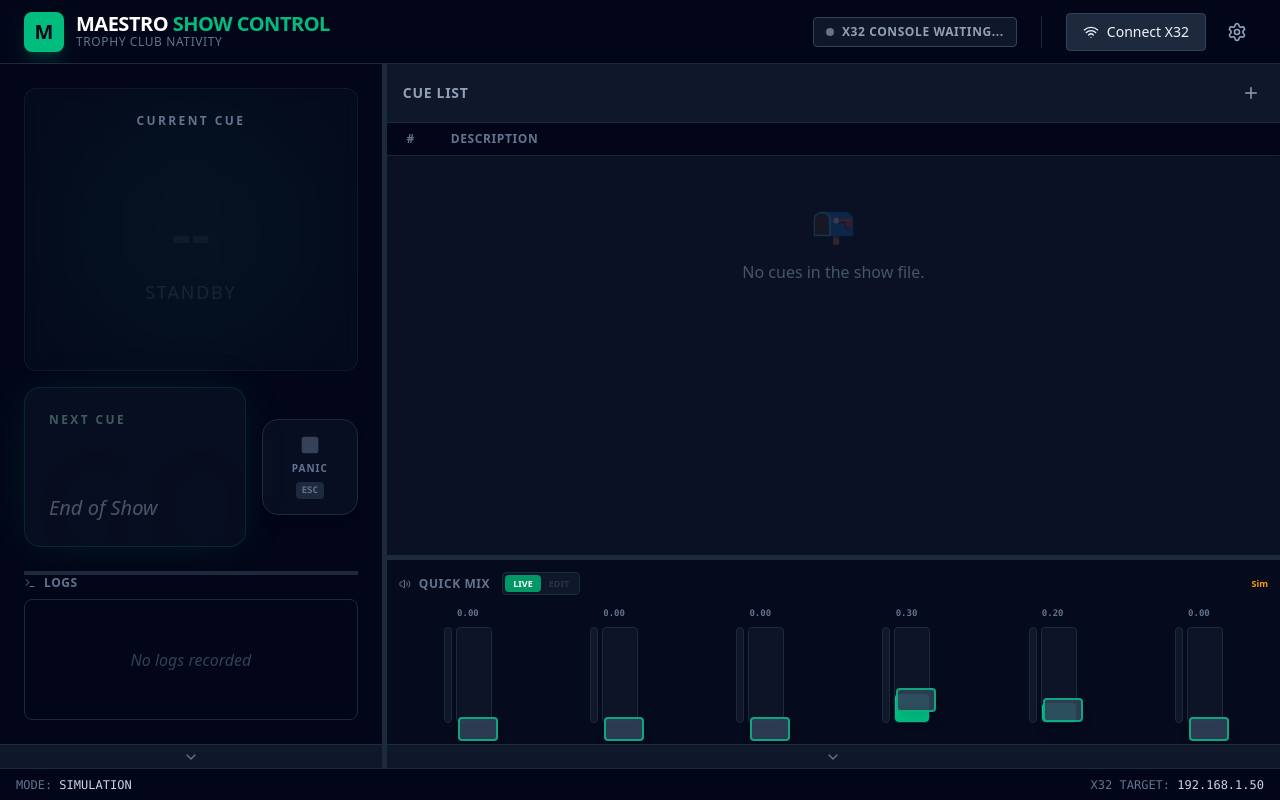
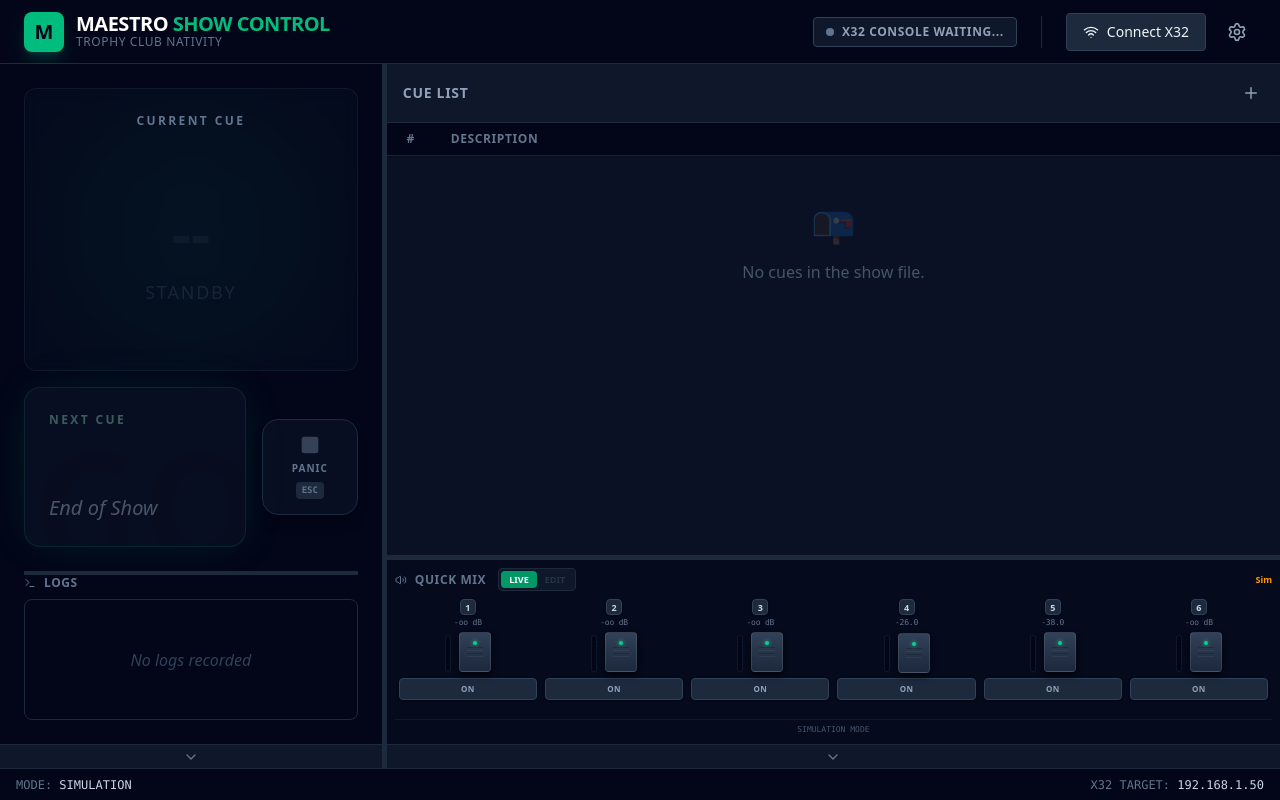
Before and after one commit to Oliver84/Maestro, a React (Vite) app: page / in a window 1280 px wide. Built offline with nearby package versions, Linux system fonts and the light colour scheme.

Commit message:
feat: Implement fader level display in dB and redesign QuickMix UI with improved fader interaction.

```diff
--- a/src/components/Sidebar/QuickMix.tsx
+++ b/src/components/Sidebar/QuickMix.tsx
@@ -3,6 +3,7 @@ import { Volume2 } from 'lucide-react';
 import { useAppStore } from '../../store/useAppStore';
 import { getOscClient } from '../../services/OscClient';
 import { throttle } from '../../utils/throttle';
+import { faderToDb } from '../../utils/audioMath';
 
 export const QuickMix: React.FC = () => {
   const {
@@ -84,7 +85,7 @@ export const QuickMix: React.FC = () => {
     if (mode === 'LIVE') {
       updateChannelFader(channelNum, newLevel);
       throttledSendFader(channelNum, newLevel);
-      console.log(`[QuickMix] Channel ${channelNum} fader: ${newLevel.toFixed(2)}`);
+      console.log(`[QuickMix] Channel ${channelNum} fader: ${newLevel.toFixed(2)} (${faderToDb(newLevel)})`);
     } else {
       // Edit Mode: Auto-save
       if (selectedCue) {
@@ -122,10 +123,21 @@ export const QuickMix: React.FC = () => {
     if (!fader) return;
 
     const rect = fader.getBoundingClientRect();
-    const y = e.clientY - rect.top;
-    const height = rect.height;
-    const newLevel = 1 - (y / height);
-    handleLevelChange(channelNum, Math.max(0, Math.min(1, newLevel)));
+    const capHeight = 40; // h-10 is 2.5rem = 40px
+    const travelHeight = rect.height - capHeight;
+
+    // Calculate y from bottom of the track
+    const yFromBottom = rect.height - (e.clientY - rect.top);
+
+    // Map to 0-1 range based on center of cap travel
+    // Center of cap at bottom = capHeight / 2
+    // Center of cap at top = rect.height - capHeight / 2
+    // Effective travel range = rect.height - capHeight
+
+    const rawLevel = (yFromBottom - (capHeight / 2)) / travelHeight;
+    const newLevel = Math.max(0, Math.min(1, rawLevel));
+
+    handleLevelChange(channelNum, newLevel);
   };
 
   const toggleMute = (channelNum: number) => {
@@ -202,8 +214,8 @@ export const QuickMix: React.FC = () => {
   }
 
   return (
-    <div className={`border-t border-slate-800 p-3 transition-colors ${mode === 'EDIT' ? 'bg-amber-950/20' : 'bg-slate-950/50'}`}>
-      <div className="flex items-center justify-between mb-3">
+    <div className={`h-full flex flex-col border-t border-slate-800 p-2 transition-colors overflow-hidden ${mode === 'EDIT' ? 'bg-amber-950/20' : 'bg-slate-950/50'}`}>
+      <div className="flex items-center justify-between mb-2 shrink-0">
         <div className="flex items-center gap-3">
           <h3 className="text-xs font-bold uppercase tracking-wider text-slate-500 flex items-center gap-2">
             <Volume2 size={12} />
@@ -214,8 +226,7 @@ export const QuickMix: React.FC = () => {
           <div className="flex bg-slate-900 rounded p-0.5 border border-slate-800">
             <button
               onClick={() => setMode('LIVE')}
-              className={`px-2 py-0.5 text-[9px] font-bold rounded transition-colors ${
-                mode === 'LIVE'
+              className={`px-2 py-0.5 text-[9px] font-bold rounded transition-colors ${mode === 'LIVE'
                 ? 'bg-emerald-600 text-white shadow-sm'
                 : 'text-slate-500 hover:text-slate-300'
                 }`}
@@ -225,8 +236,7 @@ export const QuickMix: React.FC = () => {
             <button
               onClick={() => selectedCueId && setMode('EDIT')}
               disabled={!selectedCueId}
-              className={`px-2 py-0.5 text-[9px] font-bold rounded transition-colors ${
-                mode === 'EDIT'
+              className={`px-2 py-0.5 text-[9px] font-bold rounded transition-colors ${mode === 'EDIT'
                 ? 'bg-amber-600 text-white shadow-sm'
                 : 'text-slate-500 hover:text-slate-300 disabled:opacity-30'
                 }`}
@@ -245,23 +255,38 @@ export const QuickMix: React.FC = () => {
         </div>
       </div>
 
-      <div className="grid gap-2" style={{ gridTemplateColumns: 'repeat(auto-fit, minmax(48px, 1fr))' }}>
+      <div className="flex-1 flex overflow-x-auto gap-2 pb-2 px-1 snap-x scrollbar-thin scrollbar-thumb-slate-700 scrollbar-track-transparent min-h-0">
         {displayChannels.map((channel) => {
           const { level, muted } = getChannelState(channel);
 
           return (
-          <div key={channel.number} className="flex flex-col items-center gap-1.5">
-            {/* Level display */}
-            <div className={`text-[9px] font-mono font-bold ${mode === 'EDIT' ? 'text-amber-500' : 'text-slate-500'}`}>
-              {level.toFixed(2)}
+            <div key={channel.number} className="flex flex-col items-center gap-0.5 snap-start min-w-[50px] flex-1">
+              {/* Header: Number & Level */}
+              <div className="flex flex-col items-center gap-0.5 mb-1 w-full">
+                {/* Channel Number Badge */}
+                <div className={`flex items-center justify-center w-4 h-4 rounded border shadow-sm transition-colors ${muted
+                    ? 'bg-slate-950 border-slate-900'
+                    : 'bg-slate-800 border-slate-700'
+                  }`}>
+                  <span className={`text-[9px] font-black ${muted ? 'text-slate-700' : 'text-slate-300'}`}>{channel.number}</span>
                 </div>
 
-            {/* Fader + Meter Container */}
-            <div className="flex gap-1">
+                {/* Level Value */}
+                <div className={`text-[8px] font-mono font-medium tracking-tight ${mode === 'EDIT' ? 'text-amber-500' : 'text-slate-500'}`}>
+                  {faderToDb(level)}
+                </div>
+              </div>
+
+              {/* Fader + Meter Group */}
+              <div className="flex gap-2 h-32 relative items-end justify-center">
                 {/* Meter (Always Live) */}
-              <div className="w-2 h-24 bg-slate-900 rounded-full overflow-hidden border border-slate-800">
+                <div className="w-1.5 h-full bg-slate-950 rounded-full overflow-hidden border border-slate-800/50 relative">
+                  {/* Grid lines for meter */}
+                  <div className="absolute inset-0 z-10 flex flex-col justify-between pointer-events-none opacity-20">
+                    {[...Array(10)].map((_, i) => <div key={i} className="h-px bg-black w-full" />)}
+                  </div>
                   <div
-                  className="w-full bg-gradient-to-t from-green-500 via-yellow-500 to-red-500 transition-all duration-75 ease-linear"
+                    className="w-full bg-gradient-to-t from-emerald-600 via-emerald-400 to-emerald-200 transition-all duration-75 ease-linear opacity-90"
                     style={{
                       height: `${Math.min((channelMeters[channel.number] || 0) * 100, 100)}%`,
                       marginTop: `${100 - Math.min((channelMeters[channel.number] || 0) * 100, 100)}%`
@@ -269,65 +294,86 @@ export const QuickMix: React.FC = () => {
                   />
                 </div>
 
-              {/* Fader track container */}
+                {/* Fader Track Area */}
                 <div
+                  className="relative w-8 h-full flex justify-center group"
                   ref={el => faderRefs.current[channel.number] = el}
-                className={`relative w-9 h-24 bg-slate-900/80 rounded border shadow-inner cursor-pointer select-none overflow-hidden ${
-                  mode === 'EDIT' ? 'border-amber-900/50' : 'border-slate-800'
-                }`}
                   onMouseDown={(e) => handleMouseDown(channel.number, e)}
                 >
-                {/* Fill */}
+                  {/* Track Slot */}
+                  <div className="absolute top-0 bottom-0 w-1 bg-slate-950 rounded-full border border-slate-800 shadow-[inset_0_1px_3px_rgba(0,0,0,0.5)]">
+                    {/* Tick Marks */}
+                    <div className="absolute inset-0 w-full h-full pointer-events-none">
+                      {/* +10dB (Top) */}
+                      <div className="absolute top-0 left-1/2 -translate-x-1/2 w-2 h-px bg-slate-700" />
+                      {/* 0dB (75%) */}
+                      <div className="absolute top-[25%] left-1/2 -translate-x-1/2 w-3 h-0.5 bg-slate-500" />
+                      {/* -10dB (50%) */}
+                      <div className="absolute top-[50%] left-1/2 -translate-x-1/2 w-2 h-px bg-slate-700" />
+                      {/* -30dB (25%) */}
+                      <div className="absolute top-[75%] left-1/2 -translate-x-1/2 w-2 h-px bg-slate-700" />
+                      {/* -oo (Bottom) */}
+                      <div className="absolute bottom-0 left-1/2 -translate-x-1/2 w-2 h-px bg-slate-700" />
+                    </div>
+
+                    {/* Fill Level in Track (Subtle) */}
                     <div
-                  className={`absolute bottom-0 left-0 right-0 rounded ${muted
-                    ? 'bg-slate-700/50'
-                    : (mode === 'EDIT' ? 'bg-gradient-to-t from-amber-600 to-amber-400' : 'bg-gradient-to-t from-emerald-500 to-emerald-400')
+                      className={`absolute bottom-0 left-0 right-0 rounded-full w-full opacity-40 ${muted ? 'bg-slate-600' : (mode === 'EDIT' ? 'bg-amber-500' : 'bg-emerald-500')
+                        }`}
+                      style={{ height: `${Math.max(level * 100, 0)}%` }}
+                    />
+                  </div>
+
+                  {/* Fader Cap */}
+                  <div
+                    className={`absolute w-8 h-10 rounded shadow-[0_4px_6px_rgba(0,0,0,0.5),0_1px_3px_rgba(0,0,0,0.3)] border-t border-white/10 backdrop-blur-sm flex items-center justify-center transition-transform active:scale-95 cursor-grab active:cursor-grabbing z-10 ${muted
+                      ? 'bg-slate-800 border border-slate-700'
+                      : (mode === 'EDIT'
+                        ? 'bg-gradient-to-b from-amber-600 to-amber-700 border-x border-b border-amber-800'
+                        : 'bg-gradient-to-b from-slate-700 to-slate-800 border-x border-b border-slate-900'
+                      )
                       }`}
                     style={{
-                    height: `${Math.max(level * 100, 0)}%`,
+                      bottom: `calc(${level} * (100% - 40px))`,
                     }}
-                />
+                  >
+                    {/* Cap Detail - Grip Lines */}
+                    <div className="flex flex-col gap-0.5 items-center justify-center w-full opacity-50">
+                      <div className="w-4 h-px bg-black/40" />
+                      <div className="w-4 h-px bg-white/10" />
+                      <div className="w-4 h-px bg-black/40" />
+                      <div className="w-4 h-px bg-white/10" />
+                    </div>
+
+                    {/* Active Indicator Dot */}
+                    {!muted && mode === 'LIVE' && (
+                      <div className="absolute top-2 w-1 h-1 rounded-full bg-emerald-400 shadow-[0_0_4px_rgba(52,211,153,0.8)]" />
+                    )}
                   </div>
                 </div>
-
-            {/* Draggable slider handle */}
-            <div className="relative w-12 h-24 -mt-24 pointer-events-none mb-3">
-              <div
-                className={`absolute w-10 h-6 rounded transition-transform border-2 ${
-                  muted
-                    ? 'bg-slate-600/90 border-slate-500'
-                    : (mode === 'EDIT'
-                        ? 'bg-amber-700/90 border-amber-400/70 shadow-lg shadow-amber-900/20'
-                        : 'bg-slate-700/90 border-emerald-400/70 shadow-lg'
-                      )
-                  } ${dragging === channel.number ? 'scale-105' : ''}`}
-                style={{
-                  bottom: `calc(${level * 100}% - 12px)`,
-                  left: '14px'
-                }}
-              />
               </div>
 
               {/* Mute button */}
               <button
                 onClick={() => toggleMute(channel.number)}
-              className={`w-12 px-1.5 py-0.5 rounded text-[8px] font-bold transition-all ${muted
-                ? 'bg-red-900/60 text-red-200 border border-red-800/50'
-                : 'bg-slate-800/80 text-slate-300 border border-slate-700/50 hover:bg-slate-700'
+                className={`w-full mt-1 px-1 py-1 rounded text-[8px] font-bold tracking-wider transition-all border shadow-sm ${muted
+                  ? 'bg-red-500/10 text-red-400 border-red-500/30 hover:bg-red-500/20'
+                  : 'bg-slate-800 text-slate-400 border-slate-700 hover:bg-slate-700 hover:text-slate-200'
                   }`}
               >
-              {muted ? 'MUTE' : 'ON'}
+                {muted ? 'MUTED' : 'ON'}
               </button>
 
               {/* Label */}
-            <div className="text-[8px] font-bold text-slate-500 text-center uppercase tracking-wider w-full break-words leading-tight px-0.5">
+              <div className="mt-0.5 text-[8px] font-bold text-slate-500 text-center uppercase tracking-wider w-full truncate px-0.5">
                 {channel.name}
               </div>
             </div>
-        )})}
+          );
+        })}
       </div>
 
-      <div className="mt-2 pt-2 border-t border-slate-800/50">
+      <div className="mt-1 pt-1 border-t border-slate-800/50 shrink-0">
         <div className="text-[8px] text-slate-600 text-center font-mono">
           {mode === 'EDIT' ? `EDITING: ${selectedCue?.title || 'Unknown'}` : (settings.simulationMode ? 'SIMULATION MODE' : 'LIVE CONTROL')}
         </div>
--- /dev/null
+++ b/src/utils/audioMath.ts
@@ -0,0 +1,62 @@
+
+/**
+ * Converts a linear fader value (0.0 - 1.0) to a dB string representation
+ * approximating the Behringer X32/M32 fader curve.
+ */
+export const faderToDb = (value: number): string => {
+    if (value >= 1.0) return '+10 dB';
+    if (value <= 0.0) return '-oo dB';
+
+    let db = 0;
+
+    // Piecewise approximation of the X32 fader curve
+    if (value >= 0.5) {
+        // 0.5 -> -10dB, 0.75 -> 0dB, 1.0 -> +10dB
+        // Linear interpolation for simplicity in this range is usually "close enough" for display
+        // but let's try to be slightly more precise if possible.
+        // 0.5 to 1.0 maps to -10 to +10. range = 0.5, dbRange = 20.
+        // db = (value - 0.75) * 40;
+        // Check: 0.75 -> 0. 1.0 -> 10. 0.5 -> -10. Perfect.
+        db = (value - 0.75) * 40;
+    } else if (value >= 0.25) {
+        // 0.25 -> -30dB, 0.5 -> -10dB
+        // range = 0.25, dbRange = 20.
+        // db = -30 + (value - 0.25) * 80;
+        db = -30 + (value - 0.25) * 80;
+    } else if (value >= 0.0625) {
+        // 0.0625 -> -60dB, 0.25 -> -30dB
+        // range = 0.1875, dbRange = 30.
+        // db = -60 + (value - 0.0625) * (30 / 0.1875);
+        db = -60 + (value - 0.0625) * 160;
+    } else {
+        // 0 -> -oo, 0.0625 -> -60
+        // Just fade out quickly
+        db = -90 + (value * 480);
+    }
+
+    // Formatting
+    if (db > 0) return `+${db.toFixed(1)}`;
+    return `${db.toFixed(1)}`;
+};
+
+/**
+ * Converts a dB value to linear fader value (0.0 - 1.0)
+ * Inverse of the above.
+ */
+export const dbToFader = (db: number): number => {
+    if (db >= 10) return 1.0;
+    if (db <= -90) return 0.0;
+
+    if (db >= -10) {
+        // (db / 40) + 0.75
+        return (db / 40) + 0.75;
+    } else if (db >= -30) {
+        // (db + 30) / 80 + 0.25
+        return (db + 30) / 80 + 0.25;
+    } else if (db >= -60) {
+        // (db + 60) / 160 + 0.0625
+        return (db + 60) / 160 + 0.0625;
+    } else {
+        return (db + 90) / 480;
+    }
+}
--- a/src/utils/mockData.ts
+++ b/src/utils/mockData.ts
@@ -10,6 +10,10 @@ export const initializeMockChannels = () => {
         { number: 4, name: 'Joseph', faderLevel: 0.3, muted: false },
         { number: 5, name: 'Roman-Angel', faderLevel: 0.2, muted: false },
         { number: 6, name: 'Soloist 1', faderLevel: 0.0, muted: false },
+        { number: 7, name: 'Soloist 2', faderLevel: 0.0, muted: false },
+        { number: 8, name: 'Shepard 1', faderLevel: 0.0, muted: false },
+        { number: 9, name: 'Shepard 2', faderLevel: 0.0, muted: false },
+        { number: 10, name: 'Shepard 3', faderLevel: 0.0, muted: false },
     ];
 
     useAppStore.getState().setX32Channels(mockChannels);
```
Lines whose indentation alone changed are shown as unchanged.
